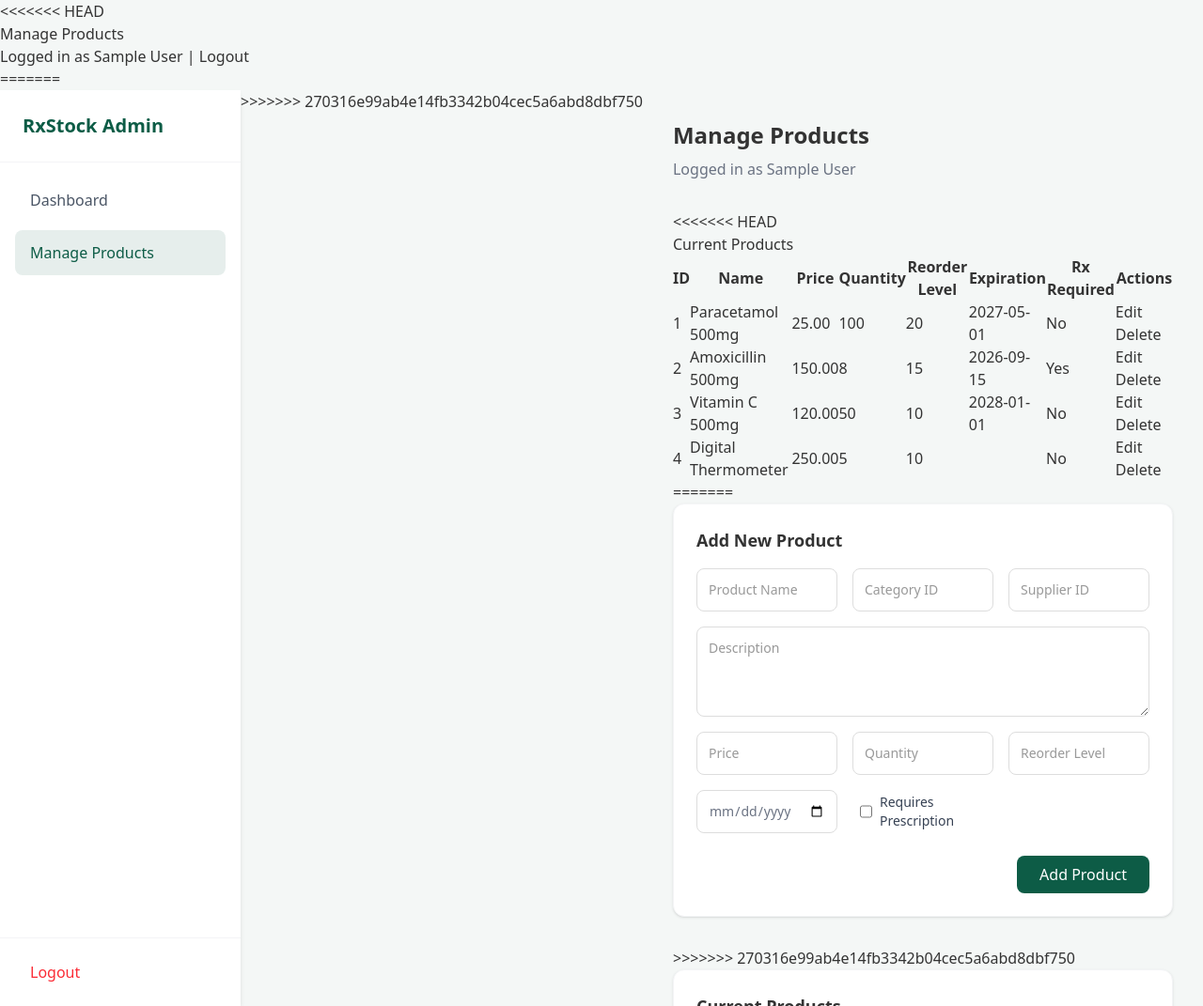
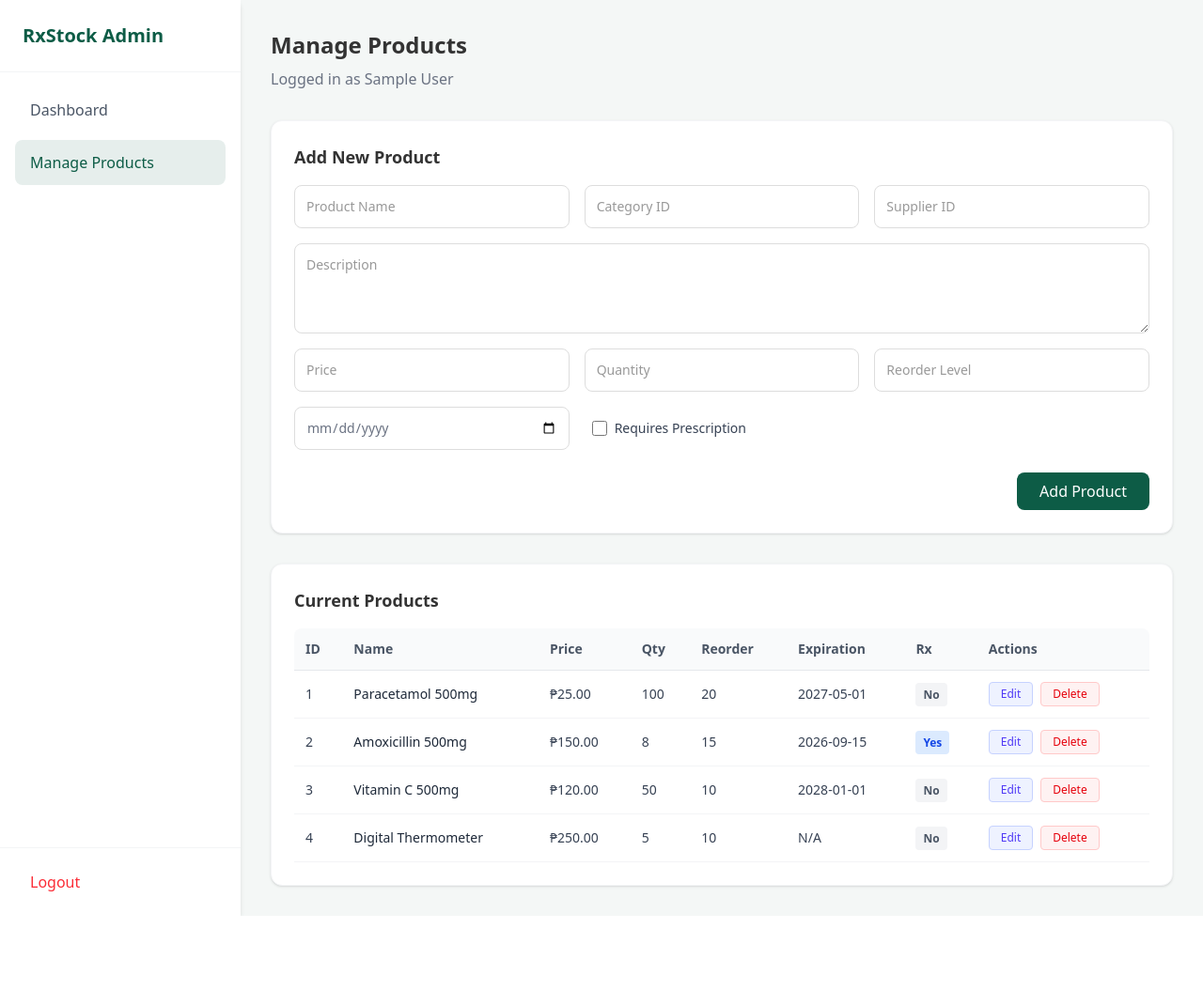
Before and after one commit to Ranjitfab/pharmacy-ecommerce, a PHP site: page /admin/products.php in a window 1280 px wide. Shown: the whole page at 94% size. After the commit the page ends 975 px from the top, so only its background shows below. Run offline with PHP 8.4, Linux system fonts and the light colour scheme; the visitor is signed in with stand-in values (Sample User, id 1); data comes from the database, SQL or seed files in the repository; style sheets or scripts are compiled from the project's sources.

Commit message:
Accepted incoming changes

```diff
--- a/admin/dashboard.php
+++ b/admin/dashboard.php
@@ -65,8 +65,6 @@ $totalCustomers = $myDB3->res->num_rows;
                 </div>
             </div>
 
-<<<<<<< HEAD
-=======
             <div class="bg-white p-6 rounded-xl shadow-sm border border-gray-100">
                 <h3 class="font-bold text-lg m-0 mb-4">Quick Links</h3>
                 <div class="flex gap-4">
@@ -76,7 +74,6 @@ $totalCustomers = $myDB3->res->num_rows;
             </div>
         </main>
     </div>
->>>>>>> 270316e99ab4e14fb3342b04cec5a6abd8dbf750
 </body>
 
 </html>
--- a/admin/products.php
+++ b/admin/products.php
@@ -15,12 +15,6 @@ $products = $myDB->res;
     <title>Manage Products</title>
     <link rel="stylesheet" href="../assets/css/tailwind.css">
 </head>
-<<<<<<< HEAD
-
-<body>
-    <h1>Manage Products</h1>
-    <p>Logged in as <?= htmlspecialchars($_SESSION['full_name']) ?> | <a href="../auth/logout.php">Logout</a></p>
-=======
 <body class="font-sans bg-[#f4f7f6] m-0 text-[#333]">
     <div class="flex">
         <!-- Sidebar -->
@@ -36,7 +30,6 @@ $products = $myDB->res;
                 <a href="../auth/logout.php" class="text-red-500 font-medium no-underline flex items-center gap-2 px-4 py-2 hover:bg-red-50 rounded-lg transition-colors">Logout</a>
             </div>
         </aside>
->>>>>>> 270316e99ab4e14fb3342b04cec5a6abd8dbf750
 
         <!-- Main Content -->
         <main class="flex-1 p-8 overflow-y-auto h-screen">
@@ -47,41 +40,6 @@ $products = $myDB->res;
                 </div>
             </header>
 
-<<<<<<< HEAD
-    <!-- PRODUCT TABLE - edit/delete use AJAX in product.js -->
-    <h2>Current Products</h2>
-    <table id="product-table" border="1">
-        <thead>
-            <tr>
-                <th>ID</th>
-                <th>Name</th>
-                <th>Price</th>
-                <th>Quantity</th>
-                <th>Reorder Level</th>
-                <th>Expiration</th>
-                <th>Rx Required</th>
-                <th>Actions</th>
-            </tr>
-        </thead>
-        <tbody>
-            <?php while ($row = $products->fetch_assoc()): ?>
-                <tr data-id="<?= $row['product_id'] ?>">
-                    <td><?= $row['product_id'] ?></td>
-                    <td class="cell-name"><?= htmlspecialchars($row['product_name']) ?></td>
-                    <td class="cell-price"><?= $row['price'] ?></td>
-                    <td class="cell-quantity"><?= $row['quantity'] ?></td>
-                    <td class="cell-reorder"><?= $row['reorder_level'] ?></td>
-                    <td class="cell-expiration"><?= $row['expiration_date'] ?></td>
-                    <td class="cell-rx"><?= $row['requires_prescription'] ? 'Yes' : 'No' ?></td>
-                    <td>
-                        <button onclick="editProduct(this)">Edit</button>
-                        <button onclick="deleteProduct(this)">Delete</button>
-                    </td>
-                </tr>
-            <?php endwhile; ?>
-        </tbody>
-    </table>
-=======
             <div class="bg-white p-6 rounded-xl shadow-sm border border-gray-100 mb-8">
                 <h3 class="font-bold text-lg m-0 mb-4">Add New Product</h3>
                 <form method="POST" action="../db/product_requests.php" class="grid grid-cols-1 md:grid-cols-3 gap-4">
@@ -107,7 +65,6 @@ $products = $myDB->res;
                     </div>
                 </form>
             </div>
->>>>>>> 270316e99ab4e14fb3342b04cec5a6abd8dbf750
 
             <div class="bg-white p-6 rounded-xl shadow-sm border border-gray-100">
                 <h3 class="font-bold text-lg m-0 mb-4">Current Products</h3>
--- a/db/cart_requests.php
+++ b/db/cart_requests.php
@@ -81,8 +81,6 @@ if (isset($_POST['remove_item'])) {
     echo "success";
     exit();
 }
-<<<<<<< HEAD
-=======
 
 // ------------------------------------------------------------
 // FETCH CART - AJAX (returns JSON for slide-out drawer)
@@ -130,4 +128,3 @@ if (isset($_POST['fetch_cart'])) {
     ]);
     exit();
 }
->>>>>>> 270316e99ab4e14fb3342b04cec5a6abd8dbf750
```
Also changed, not shown: assets/js/cart.js (+0 -12 lines), customer/shop.php (+0 -72 lines).
